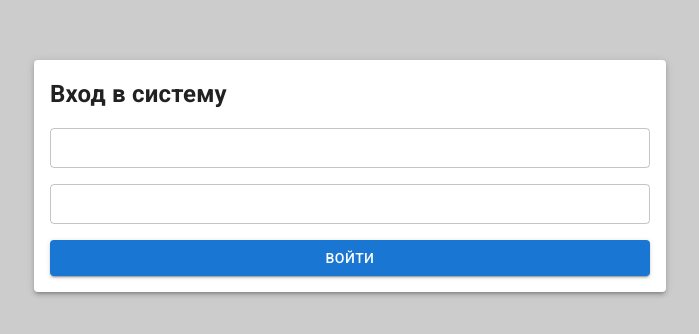
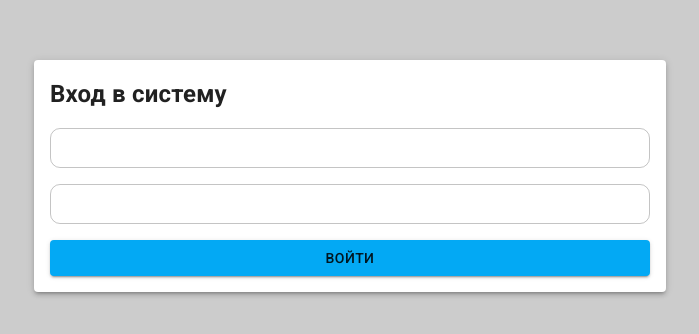
Before and after one commit to proll4588/sg-front, a React (Vite) app: page / in a window 1280 px wide. Shown: the part 224-558 px from the top of the page, without its empty margins (290-989 px from the left). Built offline with nearby package versions, Linux system fonts and the light colour scheme; a web font is replaced by a local one; what apollo-upload-client would draw is missing.

Commit message:
add base mui component props

```diff
--- a/src/widget/theme.ts
+++ b/src/widget/theme.ts
@@ -1,10 +1,82 @@
 import { createTheme } from '@mui/material';
 
+const lightBlue = {
+  50: '#e1f5fe',
+  100: '#b3e5fc',
+  200: '#81d4fa',
+  300: '#4fc3f7',
+  400: '#29b6f6',
+  500: '#03a9f4',
+  600: '#039be5',
+  700: '#0288d1',
+  800: '#0277bd',
+  900: '#01579b',
+  A100: '#80d8ff',
+  A200: '#40c4ff',
+  A400: '#00b0ff',
+  A700: '#0091ea',
+};
+
+const lime = {
+  50: '#f9fbe7',
+  100: '#f0f4c3',
+  200: '#e6ee9c',
+  300: '#dce775',
+  400: '#d4e157',
+  500: '#cddc39',
+  600: '#c0ca33',
+  700: '#afb42b',
+  800: '#9e9d24',
+  900: '#827717',
+  A100: '#f4ff81',
+  A200: '#eeff41',
+  A400: '#c6ff00',
+  A700: '#aeea00',
+};
+
+const grey = {
+  50: '#fafafa',
+  100: '#f5f5f5',
+  200: '#eeeeee',
+  300: '#e0e0e0',
+  400: '#bdbdbd',
+  500: '#9e9e9e',
+  600: '#757575',
+  700: '#616161',
+  800: '#424242',
+  900: '#212121',
+  A100: '#f5f5f5',
+  A200: '#eeeeee',
+  A400: '#bdbdbd',
+  A700: '#616161',
+};
+
 export const theme = createTheme({
+  palette: {
+    primary: lightBlue,
+    secondary: lime,
+    // error: grey,
+  },
   components: {
     MuiTextField: {
       defaultProps: {
         size: 'small',
+        variant: 'outlined',
+      },
+    },
+    MuiOutlinedInput: {
+      styleOverrides: {
+        root: {
+          borderRadius: '10px',
+        },
+        sizeSmall: {
+          borderRadius: '10px',
+        },
+      },
+    },
+    MuiButton: {
+      defaultProps: {
+        variant: 'contained',
       },
     },
   },
```
